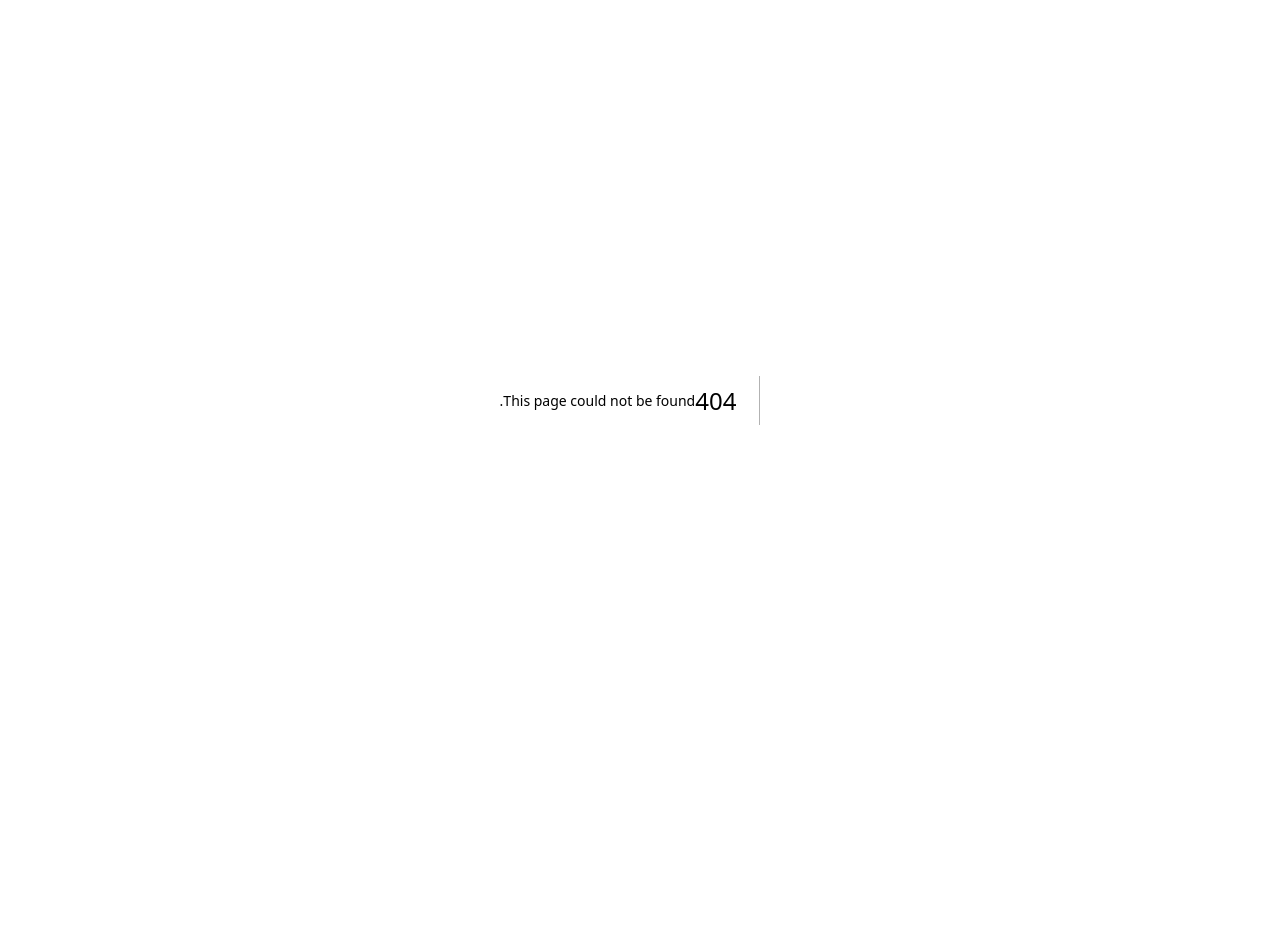
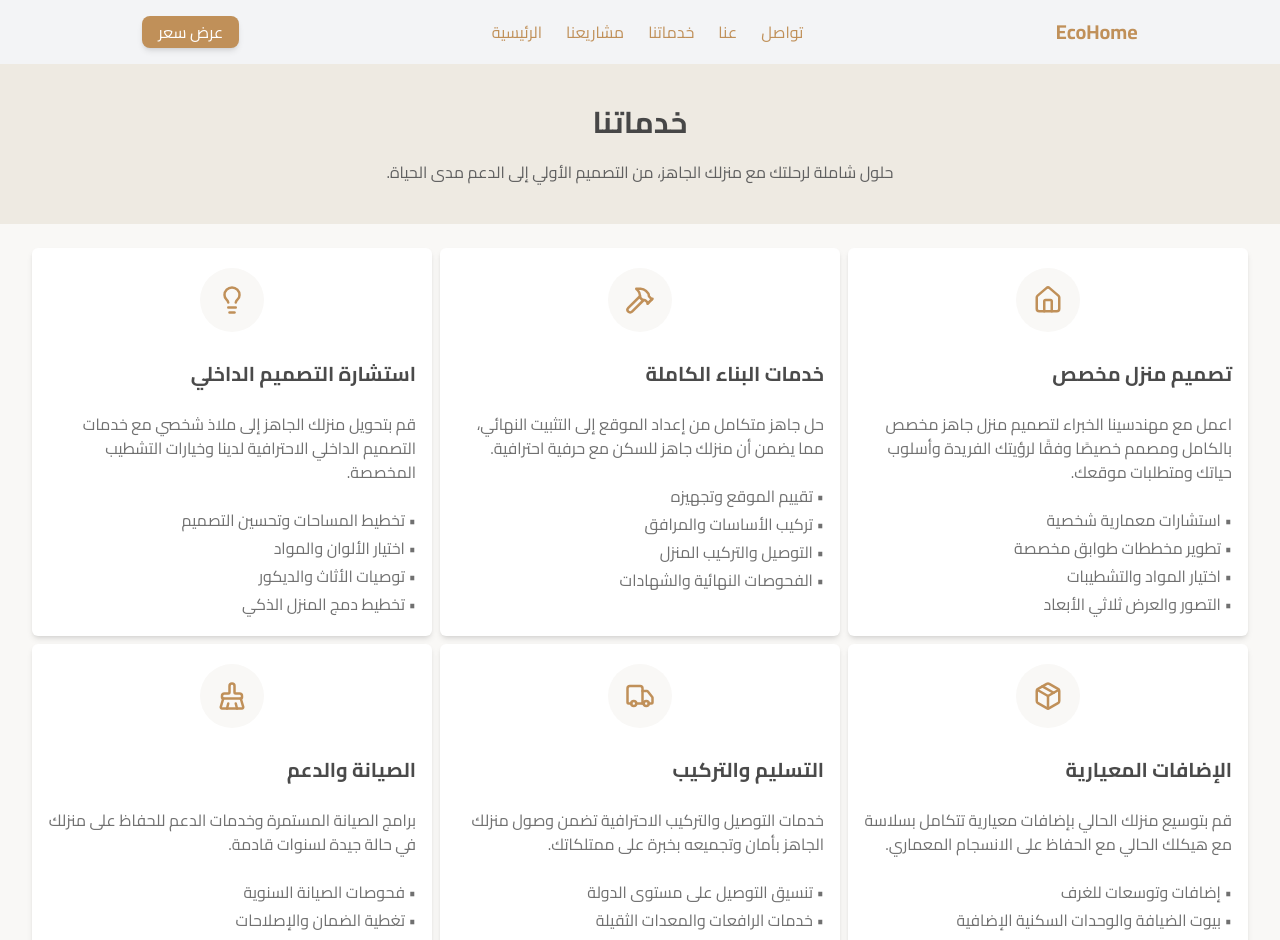
Before and after one commit to saidhn/EcoHome, a Next.js app in the folder ecohome/: page /service in a window 1280 px wide. Before the commit this address had no page. Shown: the top 940 px of the page. Before the commit the page ends 800 px from the top, so only its background shows below. Built offline with nearby package versions, Linux system fonts and the light colour scheme.

Commit message:
second push

```diff
--- a/ecohome/app/Components/Navbar.tsx
+++ b/ecohome/app/Components/Navbar.tsx
@@ -4,17 +4,17 @@ const NavBar = () => {
   return (
     <nav className="flex flex-wrap shadow-md items-center justify-around p-4 bg-gray-100">
       <div>
-        <h3 className="text-xl font-bold text-[#C09059]">EcoHome</h3>
+        <Link href="/" className="text-xl font-bold text-[#C09059] cursor-pointer">EcoHome</Link>
       </div>
       <div className="flex gap-6 text-[#C09059]">
         <Link href="/contact" className="hover:text-[#ddac73] transition-colors duration-200">تواصل</Link>
         <Link href="/about" className="hover:text-[#ddac73] transition-colors duration-200">عنا</Link>
-        <Link href="#" className="hover:text-[#ddac73] transition-colors duration-200">خدماتنا</Link>
+        <Link href="/service" className="hover:text-[#ddac73] transition-colors duration-200">خدماتنا</Link>
         <Link href="#" className="hover:text-[#ddac73] transition-colors duration-200">مشاريعنا</Link>
         <Link href="/" className="hover:text-[#ddac73] transition-colors duration-200">الرئيسية</Link>
       </div>
       <div>
-        <button className="bg-[#C09059] hover:bg-[#ddac73] text-white px-4 py-2 rounded-lg transition-colors duration-200">
+        <button className="bg-[#C09059] cursor-pointer hover:bg-[#ddac73] text-white px-4 py-1 shadow-md rounded-lg transition-colors duration-200">
           عرض سعر
         </button>
       </div>
--- a/ecohome/app/contact/page.jsx
+++ b/ecohome/app/contact/page.jsx
@@ -31,7 +31,6 @@ const ContactUs = () => {
 
   const handleSubmit = async (e) => {
     e.preventDefault();
-    console.log(form);
     const error = validateForm();
     if (error) return alert(error);
 
--- /dev/null
+++ b/ecohome/app/service/Components/servicedb.tsx
@@ -0,0 +1,83 @@
+import { House } from 'lucide-react';
+import { Hammer } from 'lucide-react';
+import { Lightbulb } from 'lucide-react';
+import { Package } from 'lucide-react';
+import { Truck } from 'lucide-react';
+import { BrushCleaning } from 'lucide-react';
+
+
+export const ServiceInformation = [
+    {
+        id:1,
+        icon:House,
+        name:"تصميم منزل مخصص",
+        disc: "اعمل مع مهندسينا الخبراء لتصميم منزل جاهز مخصص بالكامل ومصمم خصيصًا وفقًا لرؤيتك الفريدة وأسلوب حياتك ومتطلبات موقعك.",
+        list:[
+            " استشارات معمارية شخصية",
+            "  تطوير مخططات طوابق مخصصة",
+            " اختيار المواد والتشطيبات",
+            " التصور والعرض ثلاثي الأبعاد"
+        ]
+    },
+    {
+        id:2,
+        icon:Hammer,
+        name:"خدمات البناء الكاملة",
+        disc: "حل جاهز متكامل من إعداد الموقع إلى التثبيت النهائي، مما يضمن أن منزلك جاهز للسكن مع حرفية احترافية.",
+        list:[
+            "تقييم الموقع وتجهيزه",
+            "تركيب الأساسات والمرافق",
+            "التوصيل والتركيب المنزل",
+            "الفحوصات النهائية والشهادات"
+        ]
+    },
+    {
+        id:3,
+        icon:Lightbulb,
+        name:"استشارة التصميم الداخلي",
+        disc: "قم بتحويل منزلك الجاهز إلى ملاذ شخصي مع خدمات التصميم الداخلي الاحترافية لدينا وخيارات التشطيب المخصصة.",
+        list:[
+            "تخطيط المساحات وتحسين التصميم",
+            "اختيار الألوان والمواد",
+            "توصيات الأثاث والديكور",
+            "تخطيط دمج المنزل الذكي"
+        ]
+    },
+    {
+        id:4,
+        icon:Package,
+        name:"الإضافات المعيارية",
+        disc: "قم بتوسيع منزلك الحالي بإضافات معيارية تتكامل بسلاسة مع هيكلك الحالي مع الحفاظ على الانسجام المعماري.",
+        list:[
+            "إضافات وتوسعات للغرف",
+            "بيوت الضيافة والوحدات السكنية الإضافية",
+            "وحدات المكاتب المنزلية",
+            "حلول المرآب والتخزين"
+        ]
+    },
+    {
+        id:5,
+        icon:Truck,
+        name:"التسليم والتركيب",
+        disc: "خدمات التوصيل والتركيب الاحترافية تضمن وصول منزلك الجاهز بأمان وتجميعه بخبرة على ممتلكاتك.",
+        list:[
+            "تنسيق التوصيل على مستوى الدولة",
+            "خدمات الرافعات والمعدات الثقيلة",
+            "فرق تركيب متخصصة",
+            " دعم ما بعد التركيب"
+        ]
+    },
+    {
+        id:6,
+        icon:BrushCleaning,
+        name:"الصيانة والدعم",
+        disc: "برامج الصيانة المستمرة وخدمات الدعم للحفاظ على منزلك في حالة جيدة لسنوات قادمة.",
+        list:[
+            "فحوصات الصيانة السنوية",
+            "تغطية الضمان والإصلاحات",
+            "خدمات الترقية والتجديد",
+            "خط ساخن لخدمة العملاء على مدار الساعة طوال أيام الأسبوع"
+        ]
+    }
+
+]
--- /dev/null
+++ b/ecohome/app/service/page.tsx
@@ -0,0 +1,47 @@
+import Footer from "../Components/footer"
+import NavBar from "../Components/Navbar"
+import { ServiceInformation } from "./Components/servicedb"
+const Service = ()=>{
+
+    return(
+        <>
+            <NavBar />
+            <div>
+                <div className="text-center bg-[#EEEAE2] py-5">
+                    <h2 className="font-bold py-5 text-[#474747] text-3xl">خدماتنا </h2>
+                        <p className="text-center text-[#606060] mb-5">
+                            حلول شاملة لرحلتك مع منزلك الجاهز، من التصميم الأولي إلى الدعم مدى الحياة.
+                        </p>
+                </div>
+            </div>
+            <div className="flex justify-center flex-wrap gap-2 p-6">
+                {ServiceInformation.map((s) => {
+                    const Icon = s.icon
+                    return (
+                    <div
+                        key={s.id}
+                        className="bg-[#FFFFFF] hover:shadow-lg text-right space-y-4 py-5 rounded-md shadow-md flex flex-col p-4 w-[400px]"
+                    >
+                        <div className="rounded-full w-16 h-16 bg-[#F9F8F6] mx-auto flex items-center justify-center">
+                        <Icon className="text-[#C09059]" size={30} />
+                        </div>
+
+                        <h3 className="font-bold text-[#4A4A4A] text-xl mt-3">{s.name}</h3>
+
+                        <p className="text-right font-light text-[#707070] mt-2">{s.disc}</p>
+
+                        <ul className="text-right font-light text-[#707070] space-y-1 mt-2">
+                        {s.list.map((item, index) => (
+                            <li key={index}>• {item}</li>
+                        ))}
+                        </ul>
+                    </div>
+                    )
+                })}
+                </div>
+
+                <Footer />
+        </>
+    )
+}
+export default Service
```
